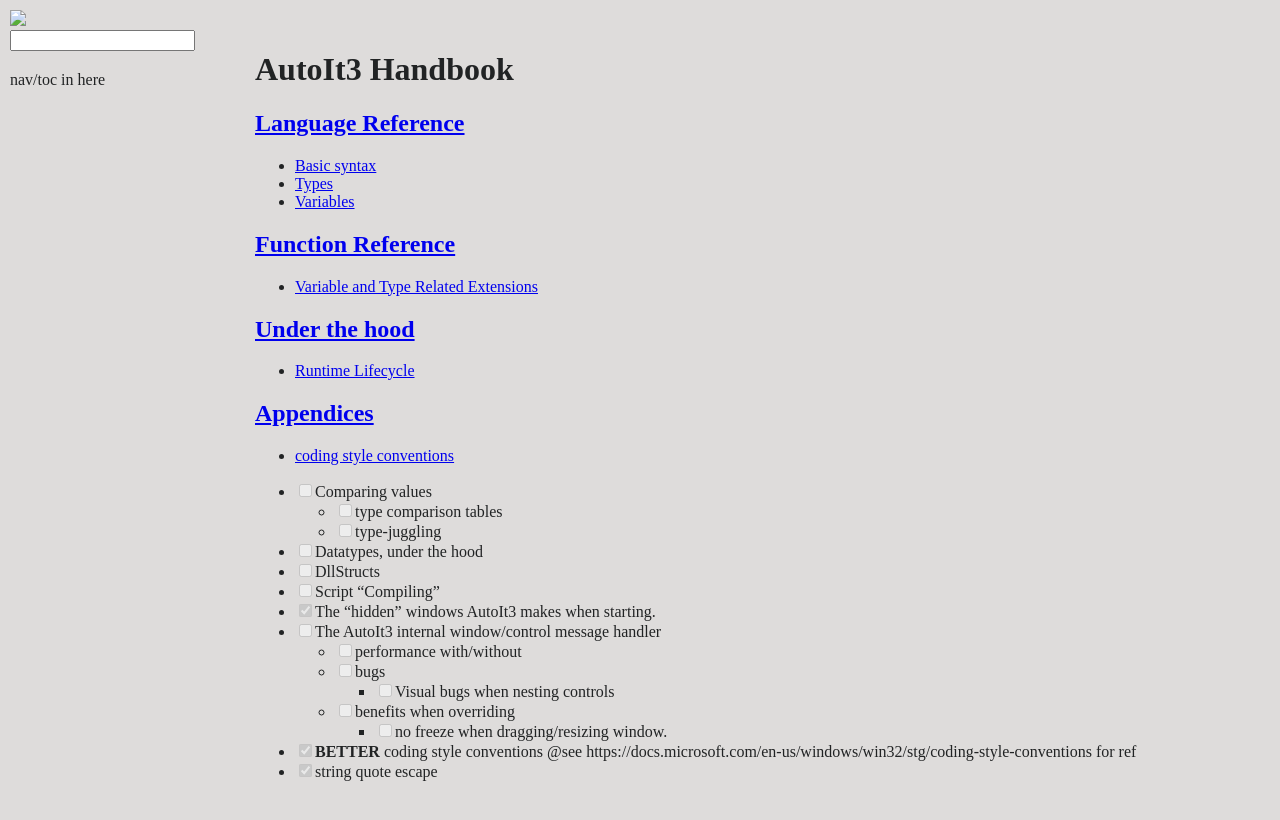
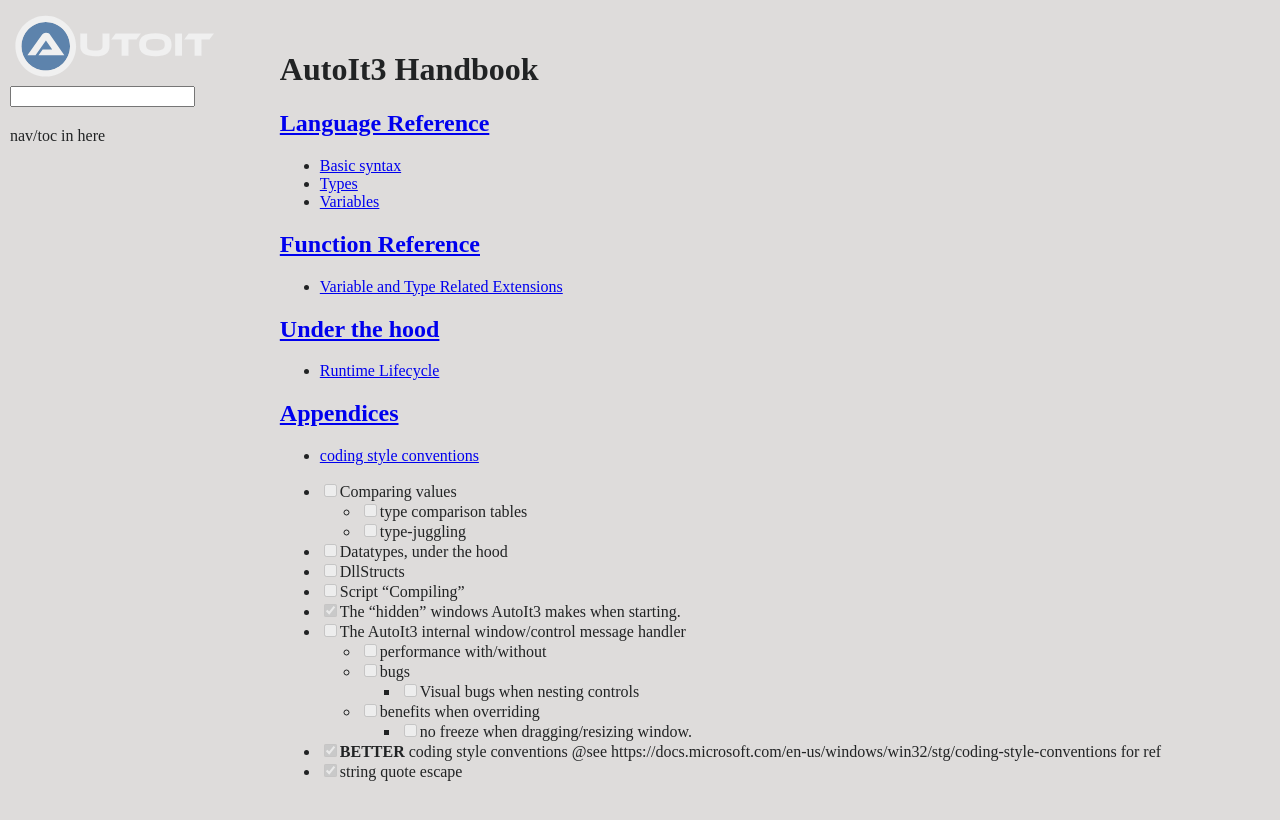
Before and after one commit to genius257/AutoIt3-Handbook, a Jekyll site: the page built from docs/index.md, in a window 1280 px wide. Shown: the top 820 px of the page. Built offline with Jekyll 4.4.1, drawn with Linux system fonts in a browser that asks for light colours; our own code applies the rules of GitHub Pages for plain Markdown files.

Commit message:
Fixed broken image

```diff
--- a/docs/_layouts/default.html
+++ b/docs/_layouts/default.html
@@ -13,7 +13,7 @@
             <aside>
                 <div>
                     <a href="{{ '/' | absolute_url }}">
-                        <img src="/assets/logo.svg" />
+                        <img src="{{ '/assets/images/logo.svg' | relative_url }}" alt="logo" />
                     </a>
                     <br />
                     <input type="text" />
```
